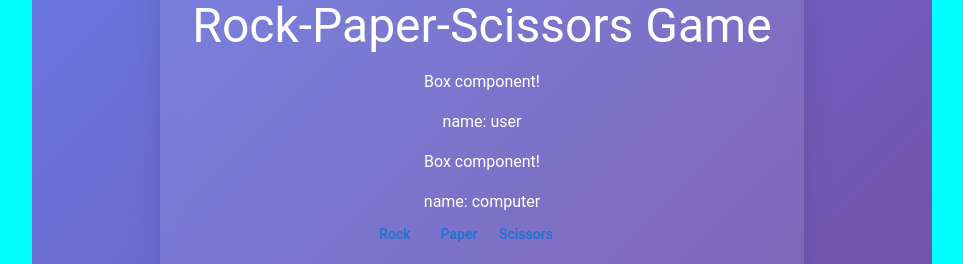
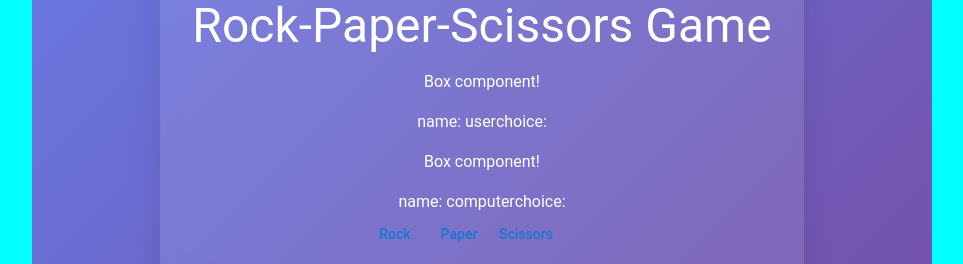
Before and after one commit to MayHyeyeonKim/Maycade, a React (Vite) app: page /rock-paper-scissors in a window 1280 px wide. Shown: the part 274-538 px from the top of the page, without its empty margins (158-1121 px from the left). Built offline with nearby package versions, Linux system fonts and the light colour scheme; some icons are missing.

Commit message:
Added UserChoices and RandomChoice

```diff
--- a/src/components/rork-paper-scissors/components/CustomBox.tsx
+++ b/src/components/rork-paper-scissors/components/CustomBox.tsx
@@ -2,13 +2,15 @@ import Box from "@mui/material/Box";
 
 interface BoxProps {
   name: string;
+  choice: string | null;
 }
 
-const CustomBox = ({ name }: BoxProps) => {
+const CustomBox = ({ name, choice }: BoxProps) => {
   return (
     <Box>
       <p> Box component!</p>
       name: {name}
+      choice: {choice}
     </Box>
   );
 };
--- a/src/components/rork-paper-scissors/main.tsx
+++ b/src/components/rork-paper-scissors/main.tsx
@@ -13,14 +13,21 @@ const Main = () => {
   const [ComputerChoice, setComputerChoice] = useState<string | null>(null);
 
   const choices = [
-    { name: "Rock", beats: "Scissors" },
-    { name: "Paper", beats: "Rock" },
-    { name: "Scissors", beats: "Paper" },
+    { name: "Rock", img: "", beats: "Scissors" },
+    { name: "Paper", img: "", beats: "Rock" },
+    { name: "Scissors", img: "", beats: "Paper" },
   ];
+
+  const handleRandomChoice = () => {
+    const randomIndex = Math.floor(Math.random() * choices.length);
+    return choices[randomIndex].name;
+  };
 
   const handleUserChoice = (choice: string) => {
     setUserChoice(choice);
     console.log("User choice???", choice);
+
+    setComputerChoice(handleRandomChoice());
   };
 
   return (
@@ -50,8 +57,8 @@ const Main = () => {
           Rock-Paper-Scissors Game
         </Typography>
 
-        <CustomBox name="user" />
-        <CustomBox name="computer" />
+        <CustomBox name="user" choice={UserChoice} />
+        <CustomBox name="computer" choice={ComputerChoice} />
 
         <CustomButton name="Rock" onClick={handleUserChoice} />
         <CustomButton name="Paper" onClick={handleUserChoice} />
```
